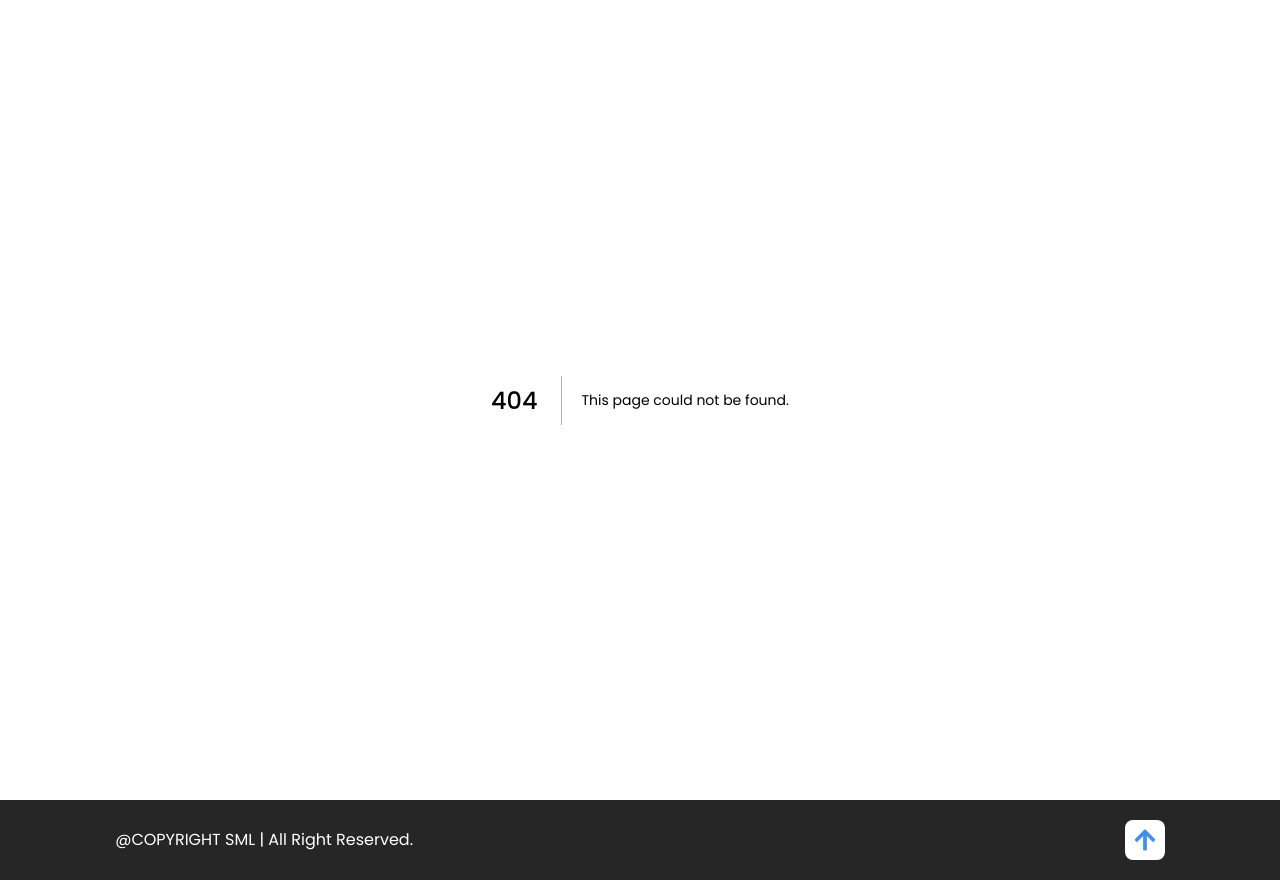
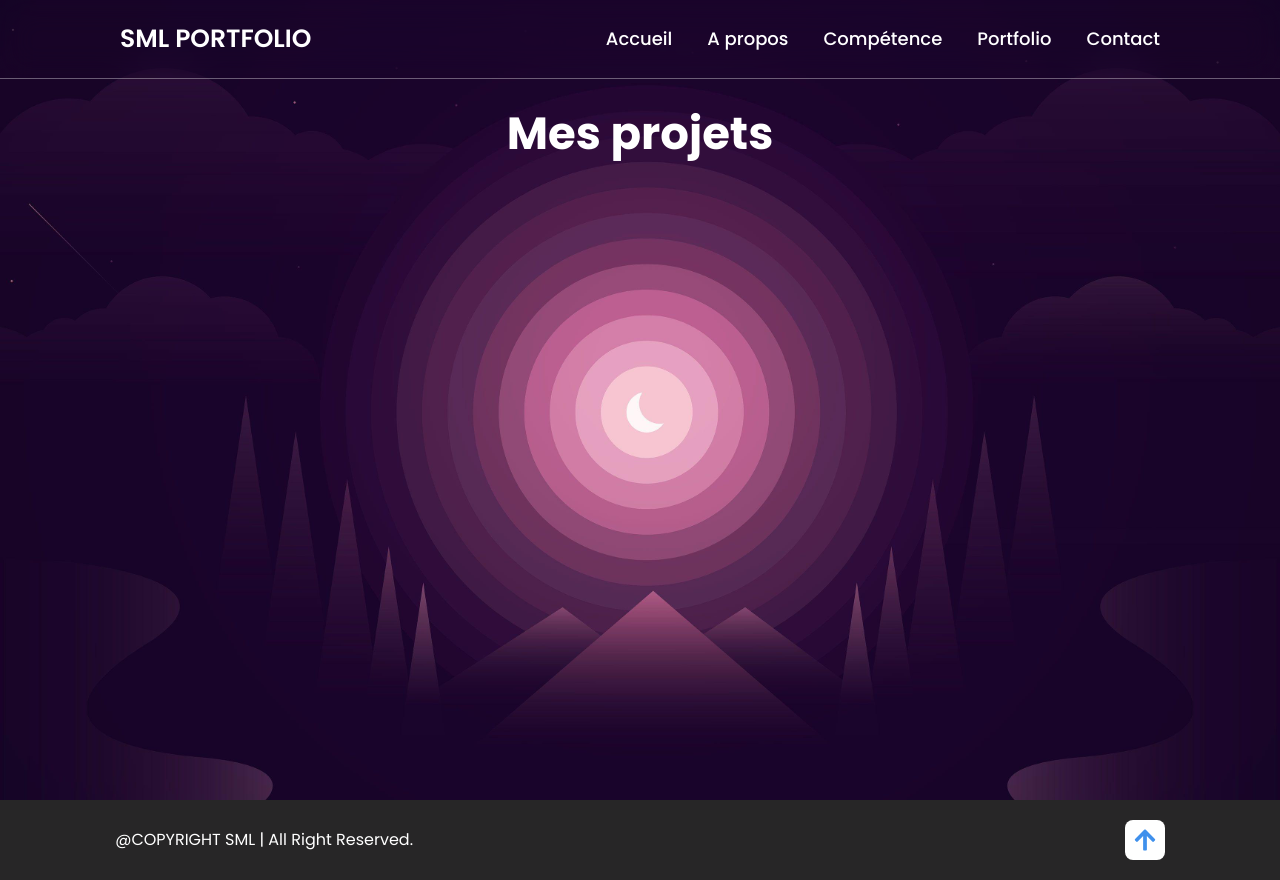
Before and after one commit to Sml94Tbs/sml-portfolio, a Next.js app: page /project in a window 1280 px wide. Before the commit this address had no page. Built offline with nearby package versions, Linux system fonts and the light colour scheme.

Commit message:
init project

```diff
--- /dev/null
+++ b/src/app/components/contents/project.tsx
@@ -0,0 +1,9 @@
+const Project = () => {
+    return(
+        <section>
+            <h1 className=" text-center text-[4.5rem] font-[700] text-white">Mes projets</h1>
+        </section>
+    );
+}
+
+export default Project;
--- /dev/null
+++ b/src/app/project/page.tsx
@@ -0,0 +1,9 @@
+import Project from "@/app/components/contents/project";
+
+export default function project(){
+    return(
+        <main>
+            <Project/>
+        </main>
+    );
+}
```
